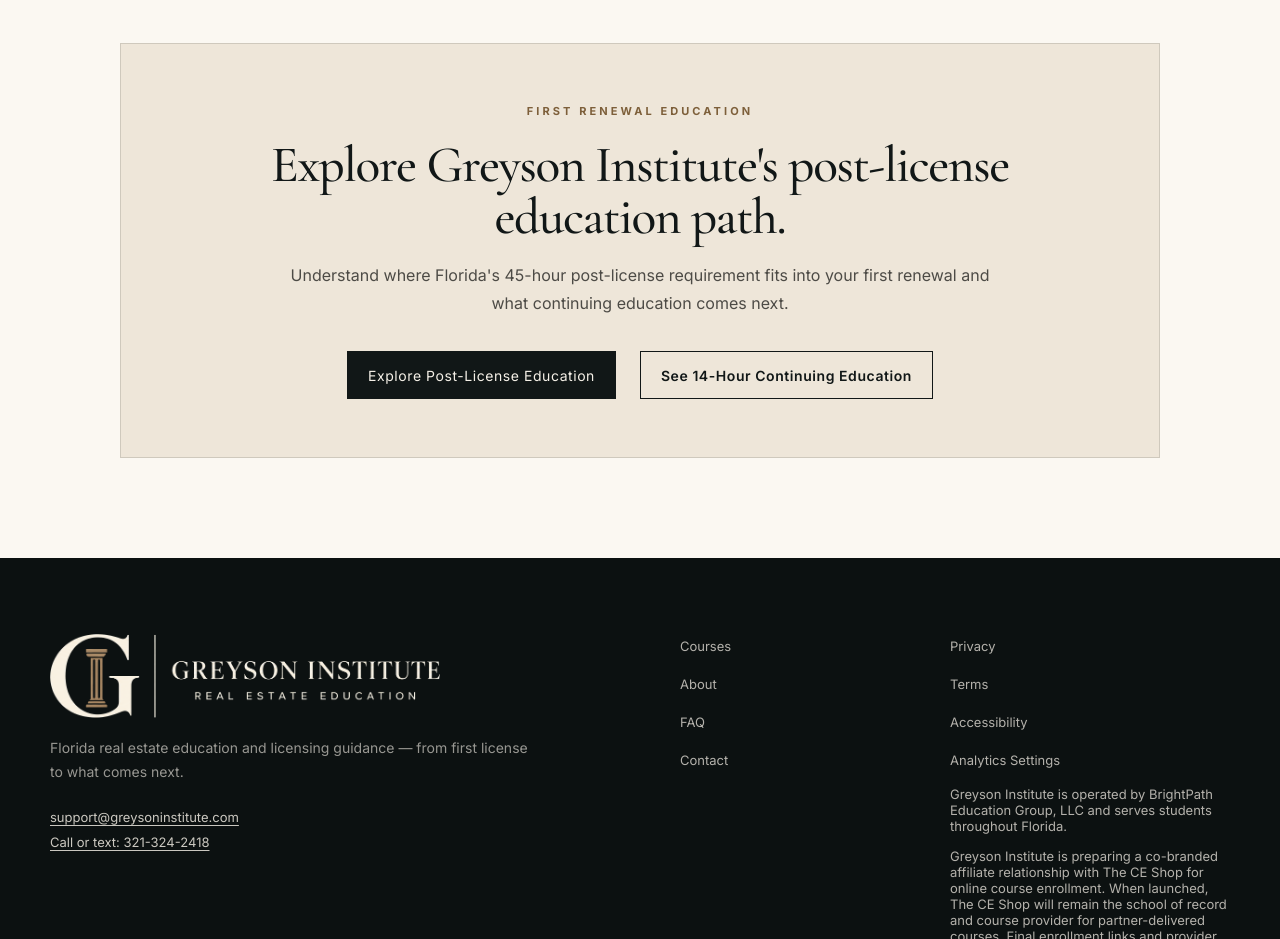
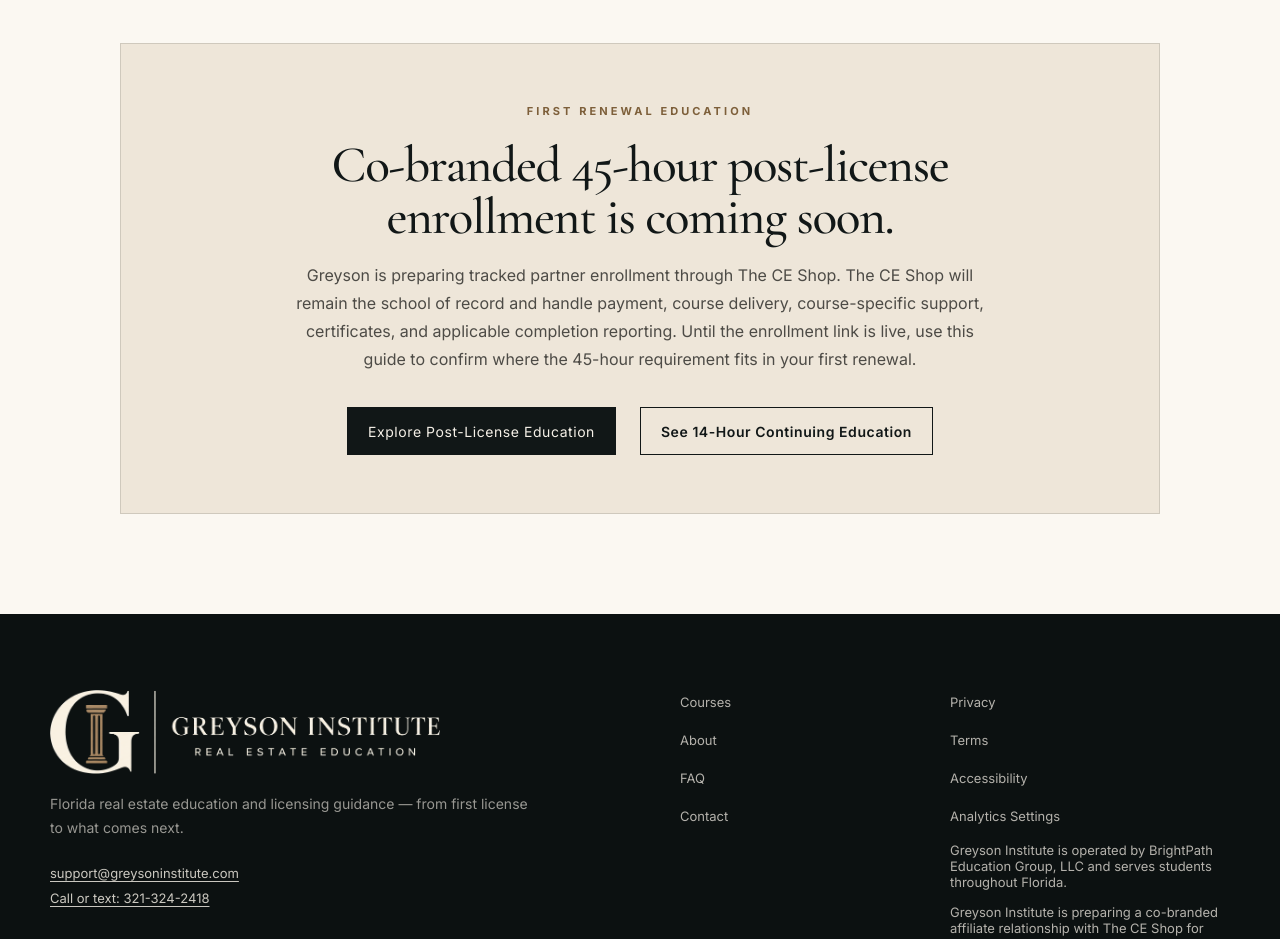
Before and after one commit to BrianLook/Greyson-Institute-Website, a Next.js app: page /florida-45-hour-post-license-requirements in a window 1280 px wide. Shown: the part 7720-8659 px from the top of the page. Built offline with nearby package versions, Linux system fonts and the light colour scheme.

Commit message:
Prepare 45-hour page for CE Shop partner enrollment

```diff
--- a/app/florida-45-hour-post-license-requirements/page.tsx
+++ b/app/florida-45-hour-post-license-requirements/page.tsx
@@ -944,7 +944,7 @@ export default function Florida45HourPostLicenseRequirementsPage() {
               marginRight: "auto",
             }}
           >
-            Explore Greyson Institute&apos;s post-license education path.
+            Co-branded 45-hour post-license enrollment is coming soon.
           </h2>
 
           <p
@@ -955,9 +955,12 @@ export default function Florida45HourPostLicenseRequirementsPage() {
               marginRight: "auto",
             }}
           >
-            Understand where Florida&apos;s 45-hour post-license requirement
-            fits into your first renewal and what continuing education comes
-            next.
+            Greyson is preparing tracked partner enrollment through The CE Shop.
+            The CE Shop will remain the school of record and handle payment,
+            course delivery, course-specific support, certificates, and
+            applicable completion reporting. Until the enrollment link is live,
+            use this guide to confirm where the 45-hour requirement fits in your
+            first renewal.
           </p>
 
           <div
```
